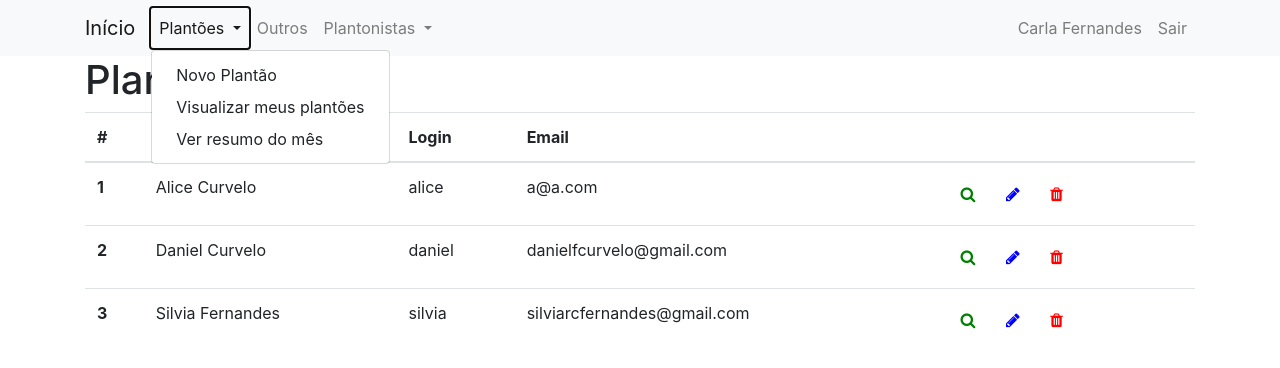
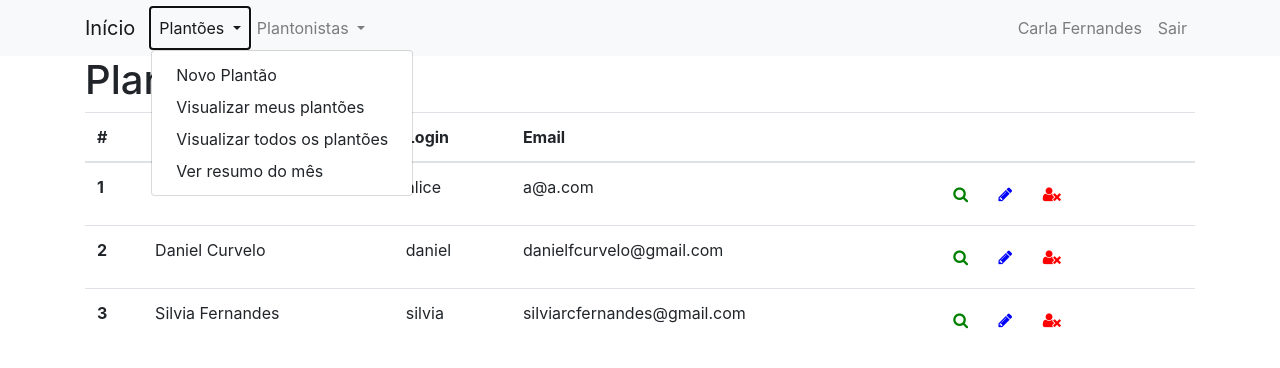
Before and after one commit to carlafcf/Controle-Plantao, a Django app: page /usuario/listar/ in a window 1280 px wide, after a click on "Plantões". Shown: the top 368 px of the page. Run offline with Django 3.2, Linux system fonts and the light colour scheme; a user stored in the database is signed in; data comes from the database, SQL or seed files in the repository; both versions use the stored data as it was after the commit; some libraries are stand-ins or nearby versions; some web fonts are replaced.

Commit message:
Criei duas telas de visualizar

```diff
--- a/ControlePlantao/ControlePlantao/settings.py
+++ b/ControlePlantao/ControlePlantao/settings.py
@@ -126,5 +126,5 @@ STATIC_URL = '/static/'
 STATICFILES_DIR = STATIC_DIR
 
 LOGIN_URL = 'usuario:login'
-LOGIN_REDIRECT_URL = 'usuario:listar'
+LOGIN_REDIRECT_URL = 'plantao:listar'
 LOGOUT_REDIRECT_URL = 'usuario:login'
--- a/ControlePlantao/plantao/urls.py
+++ b/ControlePlantao/plantao/urls.py
@@ -4,6 +4,7 @@ from . import views
 app_name = 'plantao'
 
 urlpatterns = [
+    path('<int:list_all>', views.listar, name='listar'),
     path('', views.listar, name='listar'),
     path('novo/', views.CriarPlantao.as_view(), name='criar'),
     path('resumo/mes/<int:month>/<int:year>', views.resumo_mes, name='resumo'),
--- a/ControlePlantao/plantao/views.py
+++ b/ControlePlantao/plantao/views.py
@@ -50,10 +50,10 @@ class DeletarPlantao(LoginRequiredMixin, generic.DeleteView):
     success_url = reverse_lazy('plantao:listar')
 
 @login_required
-def listar(request):
+def listar(request, list_all=1):
     this_month = date.today().month
     this_year = date.today().year
-    if request.user.is_superuser:
+    if request.user.is_superuser and list_all:
         plantoes = Plantao.objects.filter(data_plantao__month=this_month, data_plantao__year=this_year)
         total_horas = list(Plantao.objects.filter(data_plantao__month=this_month, data_plantao__year=this_year)
                            .aggregate(Sum('horas')).values())[0]
--- a/ControlePlantao/templates/Usuario/user_list.html
+++ b/ControlePlantao/templates/Usuario/user_list.html
@@ -22,7 +22,7 @@
             <td>
                 <a href="" class="btn btn-primary-outline"><i class="fa fa-search" aria-hidden="true" style="color:green"></i></a>
                 <a href="" class="btn btn-warning-outline"><i class="fa fa-pencil" aria-hidden="true" style="color:blue"></i></a>
-                <a href="" class="btn btn-danger-outline"><i class="fa fa-trash" aria-hidden="true" style="color:red"></i></a>
+                <a href="" class="btn btn-danger-outline"><i class="fa fa-user-times" aria-hidden="true" style="color:red"></i></a>
             </td>
           </tr>
           {% endfor %}
--- a/ControlePlantao/templates/base.html
+++ b/ControlePlantao/templates/base.html
@@ -22,7 +22,7 @@
   <body>
     <nav class="navbar navbar-expand-lg navbar-light bg-light mynav" role="navigation" id='navbar'>
       <div class="container">
-        <a class="navbar-brand bigbrand" href="{% url 'plantao:listar' %}">Início</a>
+        <a class="navbar-brand bigbrand" href="{% url 'plantao:listar'%}">Início</a>
         <button class="navbar-toggler" type="button" data-toggle="collapse" data-target="#navbarNav" aria-controls="navbarNav" aria-expanded="false" aria-label="Alterna navegação">
           <span class="navbar-toggler-icon"></span>
         </button>
@@ -34,12 +34,14 @@
                   Plantões
                 </a>
                 <div class="dropdown-menu" aria-labelledby="navbarDropdownMenuLink">
-                  <a class="dropdown-item" href="">Novo Plantão</a>
-                  <a class="dropdown-item" href="">Visualizar meus plantões</a>
-                  <a class="dropdown-item" href="{% url 'plantao:resumo' month=0 year=0 %}">Ver resumo do mês</a>
+                  <a class="dropdown-item" href="{% url 'plantao:criar' %}">Novo Plantão</a>
+                  <a class="dropdown-item" href="{% url 'plantao:listar' list_all=0 %}">Visualizar meus plantões</a>
+                  {% if user.is_superuser %}
+                    <a class="dropdown-item" href="{% url 'plantao:listar' list_all=1 %}">Visualizar todos os plantões</a>
+                    <a class="dropdown-item" href="{% url 'plantao:resumo' month=0 year=0 %}">Ver resumo do mês</a>
+                  {% endif %}
                 </div>
               </li>
-              <li class="nav-item"> <a class="nav-link" href="">Outros</a> </li>
               {% if user.is_superuser %}
                 <li class="nav-item dropdown">
                   <a class="nav-link dropdown-toggle" href="#" id="navbarDropdownMenuLink" role="button" data-toggle="dropdown" aria-haspopup="true" aria-expanded="false">
@@ -47,7 +49,7 @@
                   </a>
                   <div class="dropdown-menu" aria-labelledby="navbarDropdownMenuLink">
                     <a class="nav-link" href="{% url 'usuario:cadastrar' %}">Cadastrar plantonista</a>
-                    <a class="nav-link" href="">Listar plantonistas</a>
+                    <a class="nav-link" href="{% url 'usuario:listar' %}">Listar plantonistas</a>
                   </div>
                 </li>
 
```
Also changed, not shown: ControlePlantao/db.sqlite3, ControlePlantao/usuario/views.py (line endings or trailing spaces).
